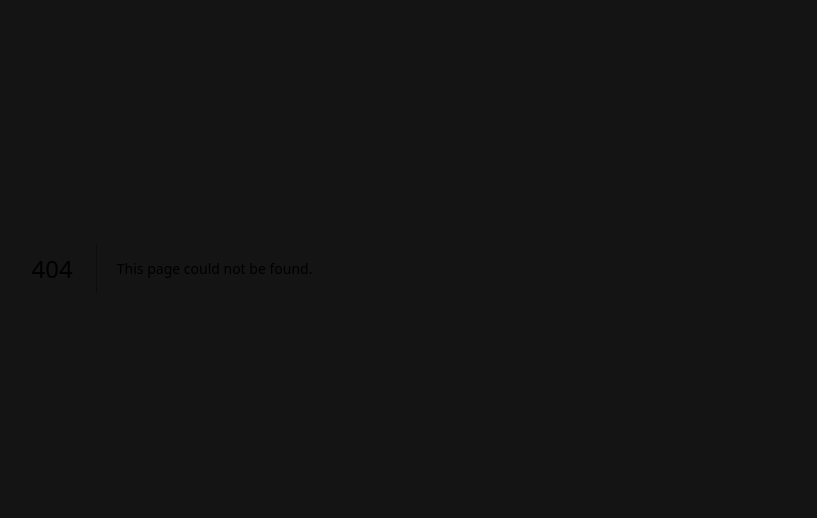
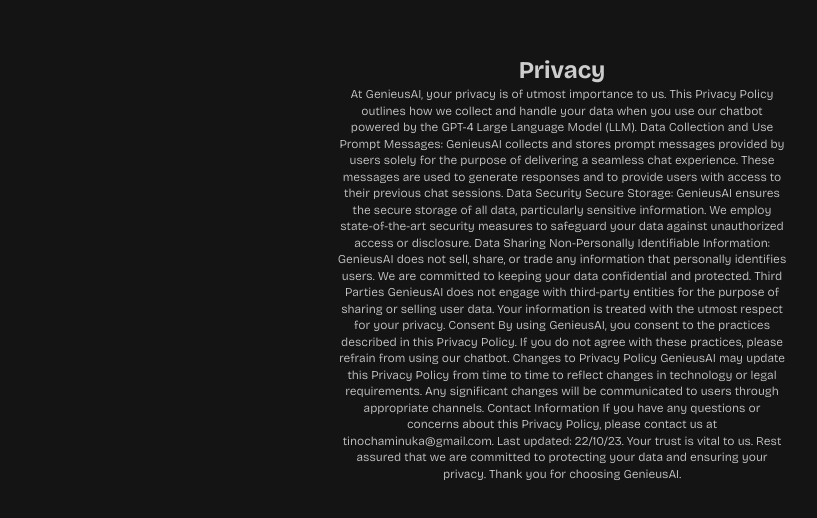
Before and after one commit to worldofchami/GenieusAI, a Next.js app: page /privacy in a window 1280 px wide. Before the commit this address had no page. Shown: the part 120-638 px from the top of the page, without its empty margins (78-895 px from the left). Built offline with nearby package versions, Linux system fonts and the light colour scheme.

Commit message:
Privacy page

```diff
--- /dev/null
+++ b/app/privacy/page.tsx
@@ -0,0 +1,41 @@
+export default async function Page() {
+    return (
+        <>
+            <div className="w-full h-full flex flex-col justify-center">
+                <h1 className="text-2xl font-bold text-center">Privacy</h1>
+                <p className="text-xs font-light leading-snug text-center">
+                    At GenieusAI, your privacy is of utmost importance to us. This
+                    Privacy Policy outlines how we collect and handle your data when
+                    you use our chatbot powered by the GPT-4 Large Language Model
+                    (LLM). Data Collection and Use Prompt Messages: GenieusAI
+                    collects and stores prompt messages provided by users solely for
+                    the purpose of delivering a seamless chat experience. These
+                    messages are used to generate responses and to provide users
+                    with access to their previous chat sessions. Data Security
+                    Secure Storage: GenieusAI ensures the secure storage of all
+                    data, particularly sensitive information. We employ
+                    state-of-the-art security measures to safeguard your data
+                    against unauthorized access or disclosure. Data Sharing
+                    Non-Personally Identifiable Information: GenieusAI does not
+                    sell, share, or trade any information that personally identifies
+                    users. We are committed to keeping your data confidential and
+                    protected. Third Parties GenieusAI does not engage with
+                    third-party entities for the purpose of sharing or selling user
+                    data. Your information is treated with the utmost respect for
+                    your privacy. Consent By using GenieusAI, you consent to the
+                    practices described in this Privacy Policy. If you do not agree
+                    with these practices, please refrain from using our chatbot.
+                    Changes to Privacy Policy GenieusAI may update this Privacy
+                    Policy from time to time to reflect changes in technology or
+                    legal requirements. Any significant changes will be communicated
+                    to users through appropriate channels. Contact Information If
+                    you have any questions or concerns about this Privacy Policy,
+                    please contact us at tinochaminuka@gmail.com. Last updated:
+                    22/10/23. Your trust is vital to us. Rest assured that we are
+                    committed to protecting your data and ensuring your privacy.
+                    Thank you for choosing GenieusAI.
+                </p>
+            </div>
+        </>
+    );
+}
```
